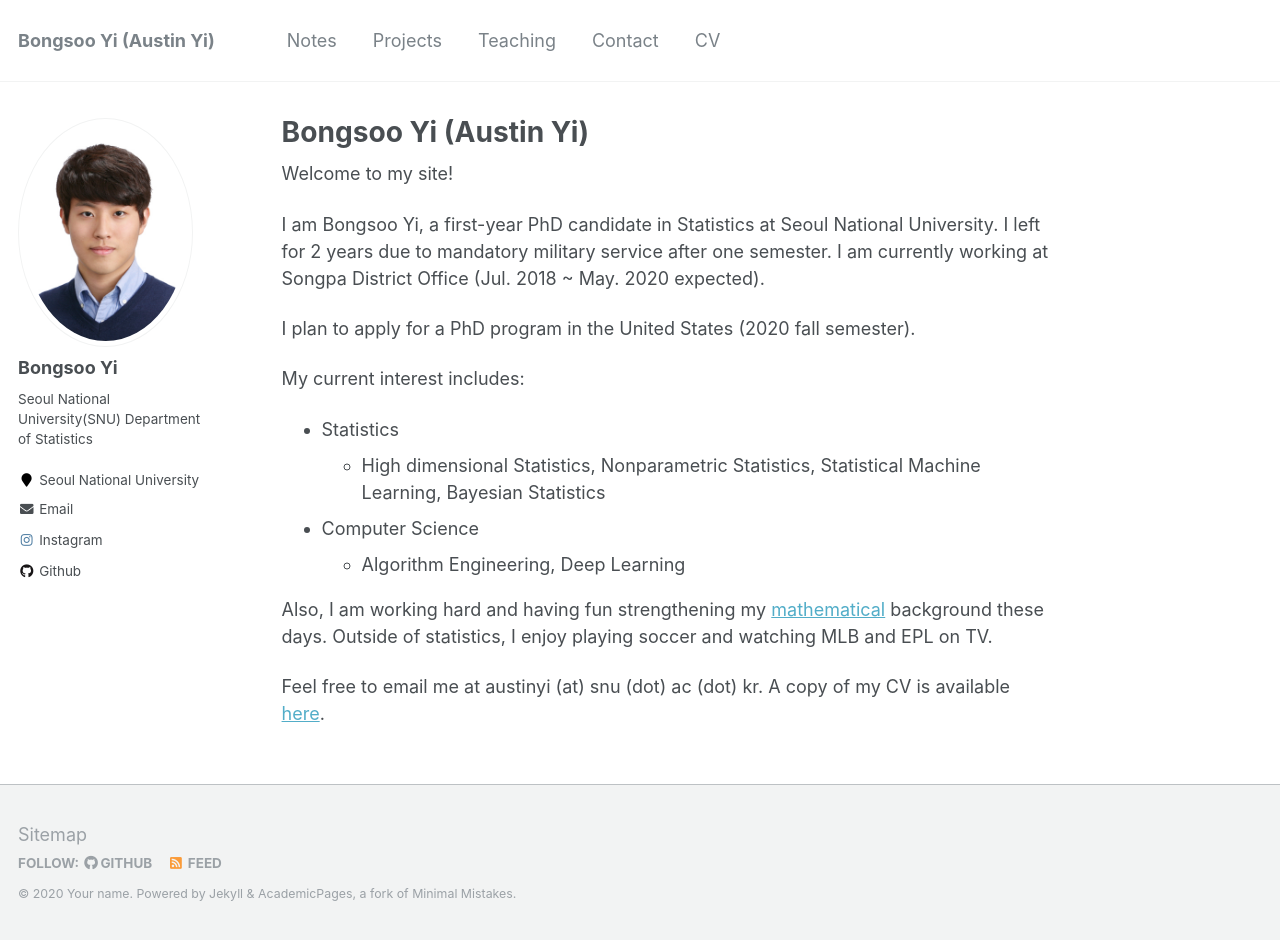
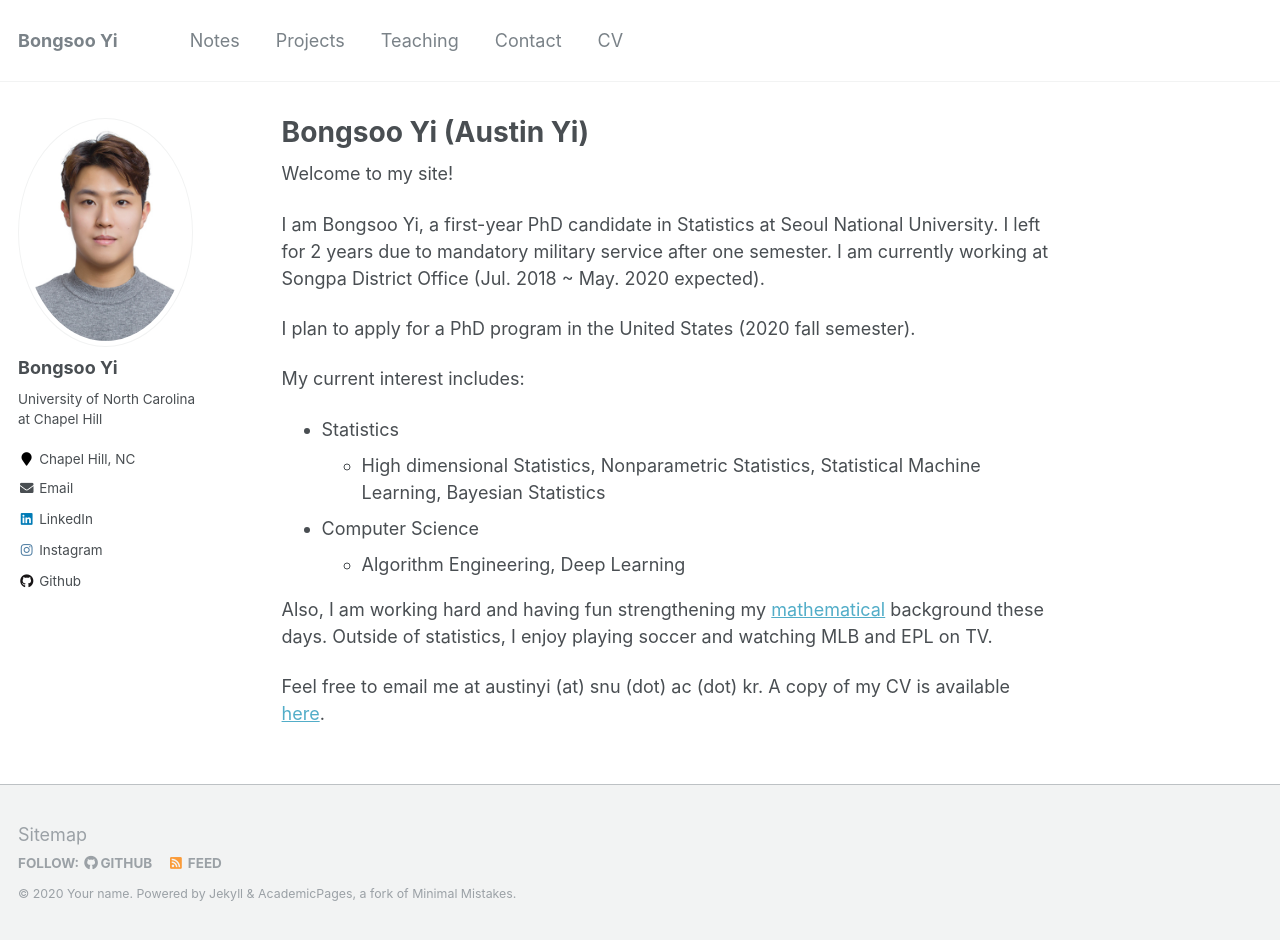
Before and after one commit to austinyi/austinyi.github.io, a Jekyll site: the page built from _pages/about.md, in a window 1280 px wide and 940 px high. Built offline with Jekyll 4.4.1, drawn with Linux system fonts in a browser that asks for light colours.

Commit message:
Update _config.yml

```diff
--- a/_config.yml
+++ b/_config.yml
@@ -7,7 +7,7 @@
 
 # Site Settings
 locale                   : "en-US"
-title                    : "Bongsoo Yi (Austin Yi)"
+title                    : "Bongsoo Yi"
 title_separator          : "-"
 name                     : &name "Your name"
 description              : &description "personal description"
@@ -81,13 +81,13 @@ analytics:
 # Site Author
 author:
   name             : "Bongsoo Yi"
-  avatar           : "bong.jpeg"
-  bio              : "Seoul National University(SNU) Department of Statistics"
-  location         : "Seoul National University"
+  avatar           : "me.jpg"
+  bio              : "University of North Carolina at Chapel Hill"
+  location         : "Chapel Hill, NC"
   employer         :
   pubmed           :
   googlescholar    :
-  email            : "austinyi@snu.ac.kr"
+  email            : "bongsoo@unc.edu"
   researchgate     :  # example: "https://www.researchgate.net/profile/yourprofile"
   uri              :
   bitbucket        :
@@ -102,7 +102,7 @@ author:
   instagram        : "bsyi_96"
   impactstory      :
   lastfm           :
-  linkedin         :
+  linkedin         : "bongsoo-yi"
   orcid            :
   pinterest        :
   soundcloud       :
```
